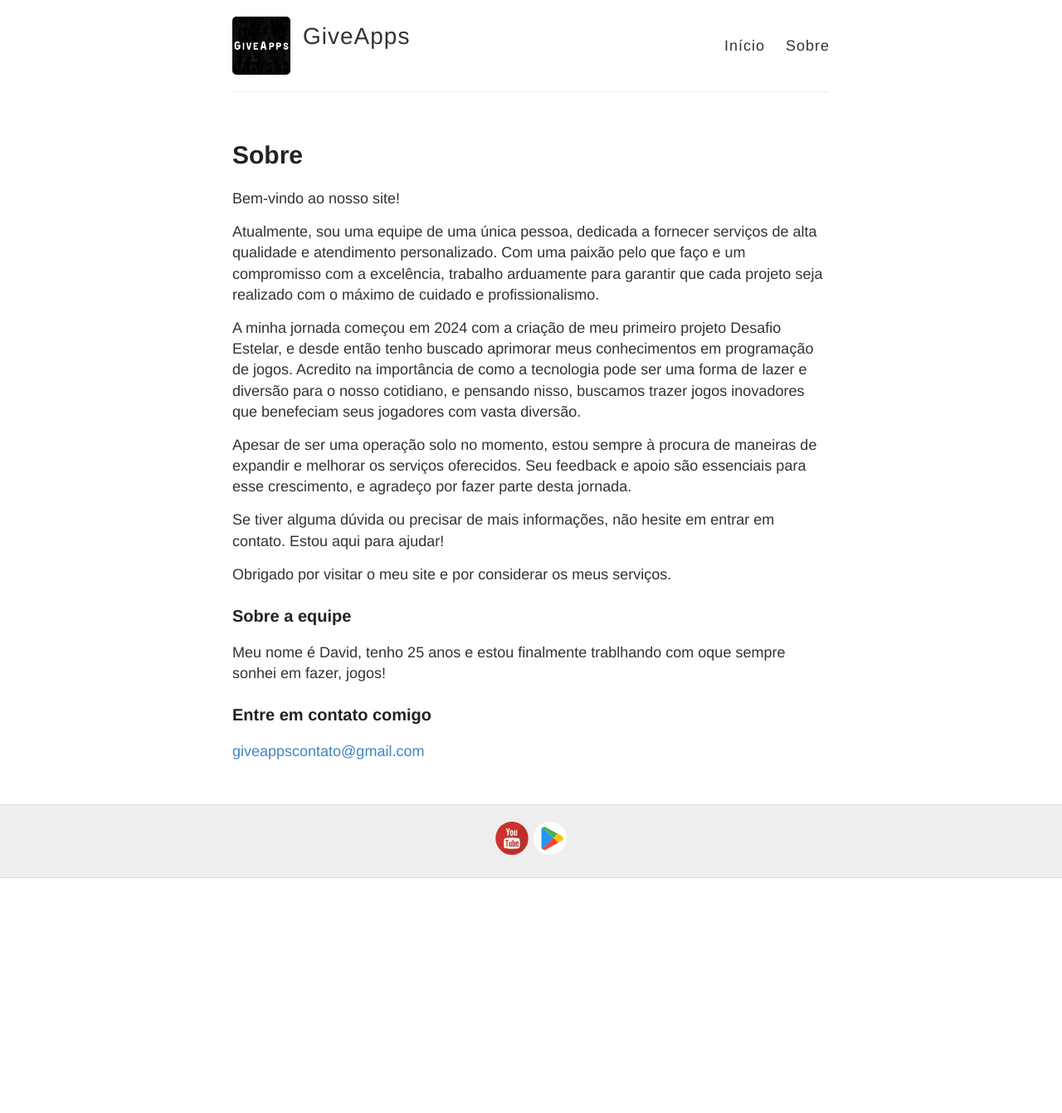
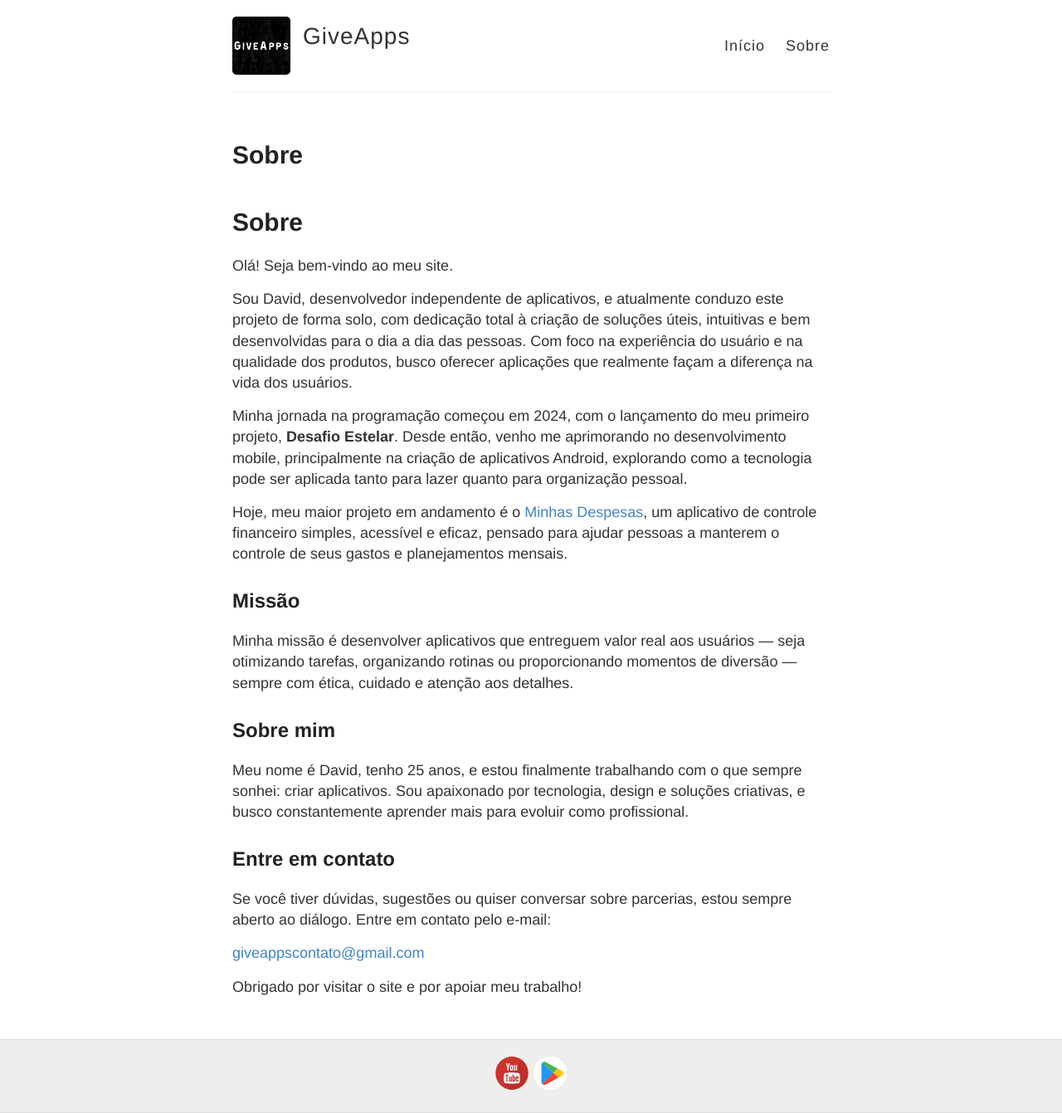
Before and after one commit to giveappsoficial/giveappsoficial.github.io, a Jekyll site: the page built from sobre.md, in a window 1280 px wide. Shown: the whole page at 83% size. Built offline with Jekyll 4.4.1, drawn with Linux system fonts in a browser that asks for light colours; before the commit the page ends 1058 px from its top, so only the background shows below that.

Commit message:
Update sobre.md

```diff
--- a/sobre.md
+++ b/sobre.md
@@ -4,22 +4,25 @@ title: Sobre
 permalink: /sobre/
 ---
 
-<p>Bem-vindo ao nosso site!</p>
+<h1>Sobre</h1>
 
-<p>Atualmente, sou uma equipe de uma única pessoa, dedicada a fornecer serviços de alta qualidade e atendimento personalizado. Com uma paixão pelo que faço e um compromisso com a excelência, trabalho arduamente para garantir que cada projeto seja realizado com o máximo de cuidado e profissionalismo.</p>
+<p>Olá! Seja bem-vindo ao meu site.</p>
 
-<p>A minha jornada começou em 2024 com a criação de meu primeiro projeto Desafio Estelar, e desde então tenho buscado aprimorar meus conhecimentos em programação de jogos. Acredito na importância de como a tecnologia pode ser uma forma de lazer e diversão para o nosso cotidiano, e pensando nisso, buscamos trazer jogos inovadores que benefeciam seus jogadores com vasta diversão.</p>
+<p>Sou David, desenvolvedor independente de aplicativos, e atualmente conduzo este projeto de forma solo, com dedicação total à criação de soluções úteis, intuitivas e bem desenvolvidas para o dia a dia das pessoas. Com foco na experiência do usuário e na qualidade dos produtos, busco oferecer aplicações que realmente façam a diferença na vida dos usuários.</p>
 
-<p>Apesar de ser uma operação solo no momento, estou sempre à procura de maneiras de expandir e melhorar os serviços oferecidos. Seu feedback e apoio são essenciais para esse crescimento, e agradeço por fazer parte desta jornada.</p>
+<p>Minha jornada na programação começou em 2024, com o lançamento do meu primeiro projeto, <strong>Desafio Estelar</strong>. Desde então, venho me aprimorando no desenvolvimento mobile, principalmente na criação de aplicativos Android, explorando como a tecnologia pode ser aplicada tanto para lazer quanto para organização pessoal.</p>
 
-<p>Se tiver alguma dúvida ou precisar de mais informações, não hesite em entrar em contato. Estou aqui para ajudar!</p>
+<p>Hoje, meu maior projeto em andamento é o <a href="/minhas-despesas/">Minhas Despesas</a>, um aplicativo de controle financeiro simples, acessível e eficaz, pensado para ajudar pessoas a manterem o controle de seus gastos e planejamentos mensais.</p>
 
-<p>Obrigado por visitar o meu site e por considerar os meus serviços.</p>
+<h2>Missão</h2>
+<p>Minha missão é desenvolver aplicativos que entreguem valor real aos usuários — seja otimizando tarefas, organizando rotinas ou proporcionando momentos de diversão — sempre com ética, cuidado e atenção aos detalhes.</p>
 
-### Sobre a equipe
+<h2>Sobre mim</h2>
+<p>Meu nome é David, tenho 25 anos, e estou finalmente trabalhando com o que sempre sonhei: criar aplicativos. Sou apaixonado por tecnologia, design e soluções criativas, e busco constantemente aprender mais para evoluir como profissional.</p>
 
-<p>Meu nome é David, tenho 25 anos e estou finalmente trablhando com oque sempre sonhei em fazer, jogos!</p>
+<h2>Entre em contato</h2>
+<p>Se você tiver dúvidas, sugestões ou quiser conversar sobre parcerias, estou sempre aberto ao diálogo. Entre em contato pelo e-mail:</p>
 
-### Entre em contato comigo
+<p><a href="mailto:giveappscontato@gmail.com">giveappscontato@gmail.com</a></p>
 
-[giveappscontato@gmail.com](mailto:giveappscontato@gmail.com)
+<p>Obrigado por visitar o site e por apoiar meu trabalho!</p>
```
